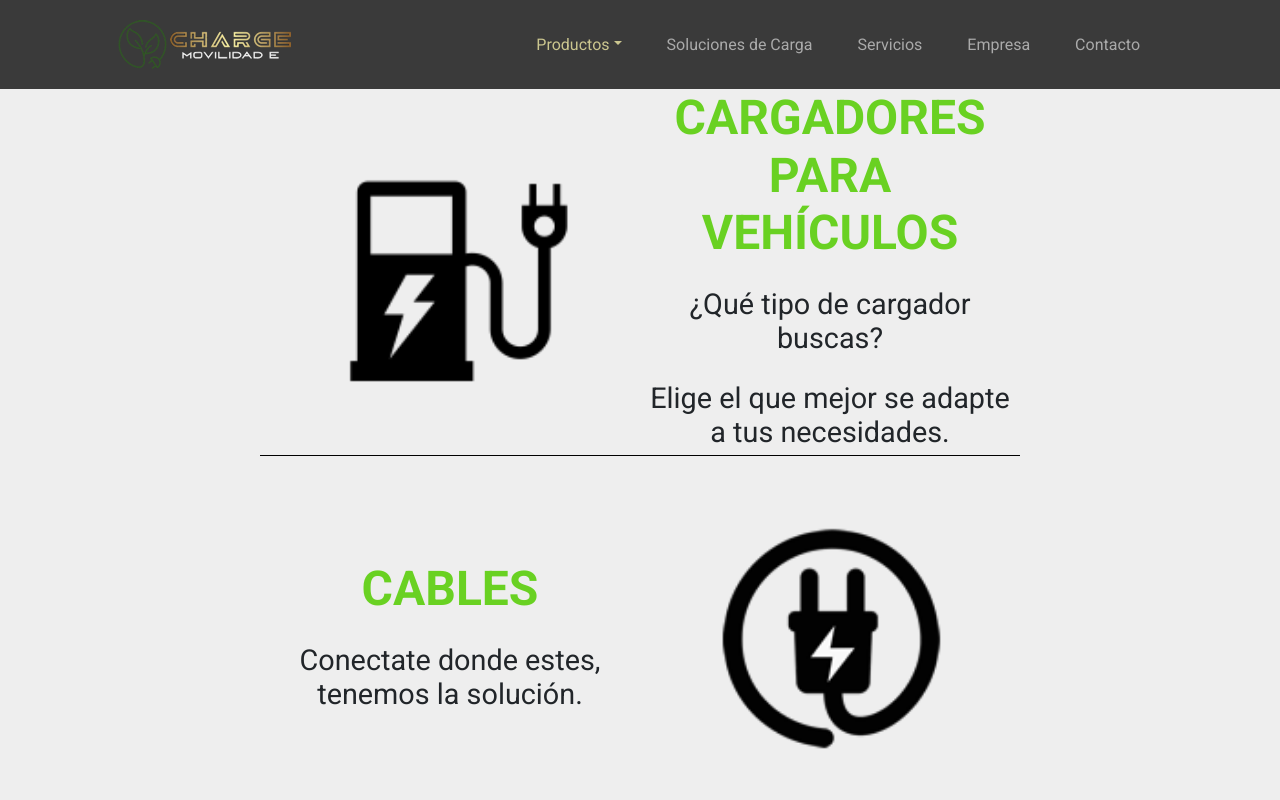
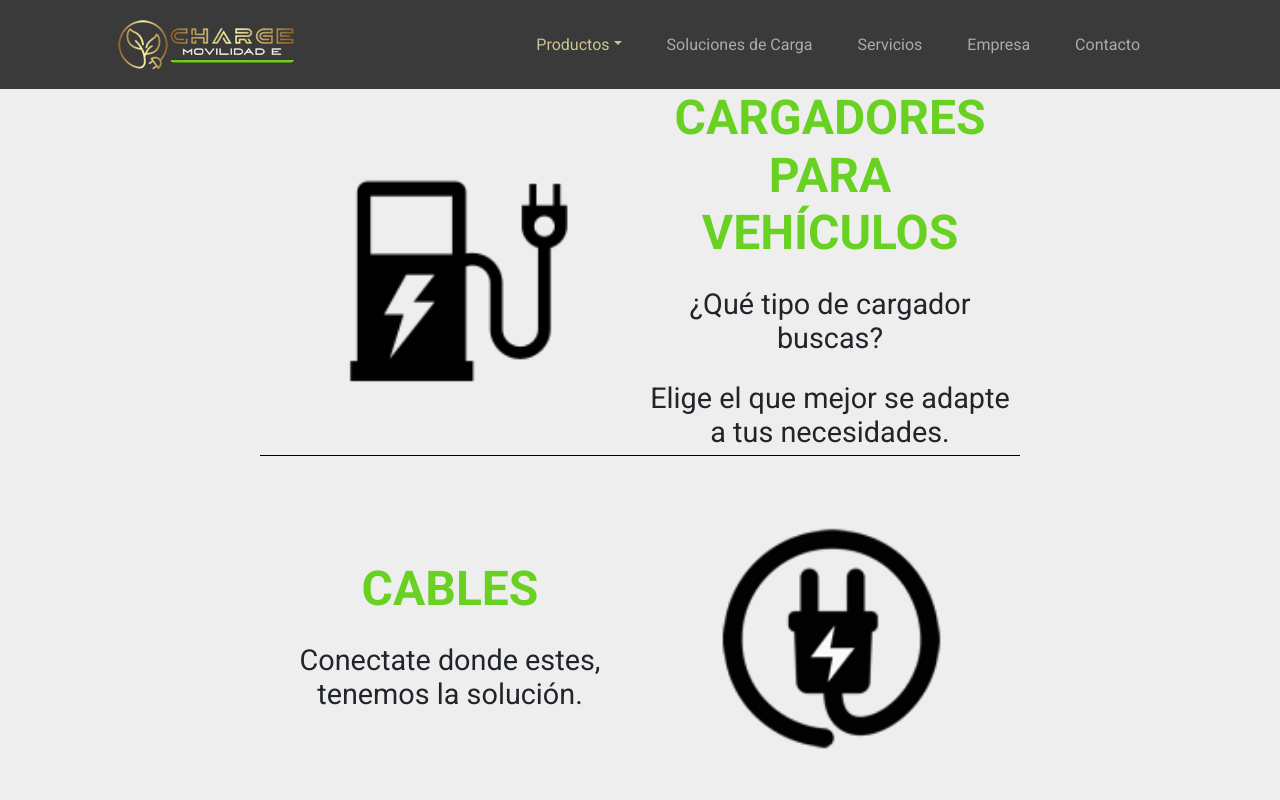
Before and after one commit to Gklerman/chargeuy, a plain HTML site: page index.html in a window 1280 px wide. Shown: the top 800 px of the page. Drawn offline with nearby package versions, Linux system fonts and the light colour scheme.

Commit message:
Logo updated

```diff
--- a/css/style.css
+++ b/css/style.css
@@ -97,6 +97,7 @@ nav ul li {
 .lineText h2 {
     font-size: 3em;
     font-weight: 700;
+    /*color: #EF5121;*/
     color: #69d122;
 }
 .lineText h3 {
--- a/index.html
+++ b/index.html
@@ -19,7 +19,7 @@
         <nav class="navbar navbar-expand-lg d-flex justify-content-between align-items-center py-3 px-3">
             <div class="container-fluid">
                 <a href="index.html" class="navbar-brand">
-                    <img src="images/logo_c.fw.png" class="navLogo" alt="Charge - Movilidad e">
+                    <img src="images/charge-logo.fw.png" class="navLogo" alt="Charge - Movilidad e">
                 </a>
                 <button class="navbar-toggler btn-menu" type="button" data-bs-toggle="collapse" data-bs-target="#navbarSupportedContent" aria-controls="navbarSupportedContent" aria-expanded="false" aria-label="Toggle navigation">
                     <span class="navbar-toggler-icon"></span>
```
Also changed, not shown: images/charge-logo.fw.png (added), images/logo_c.fw.png (deleted).
